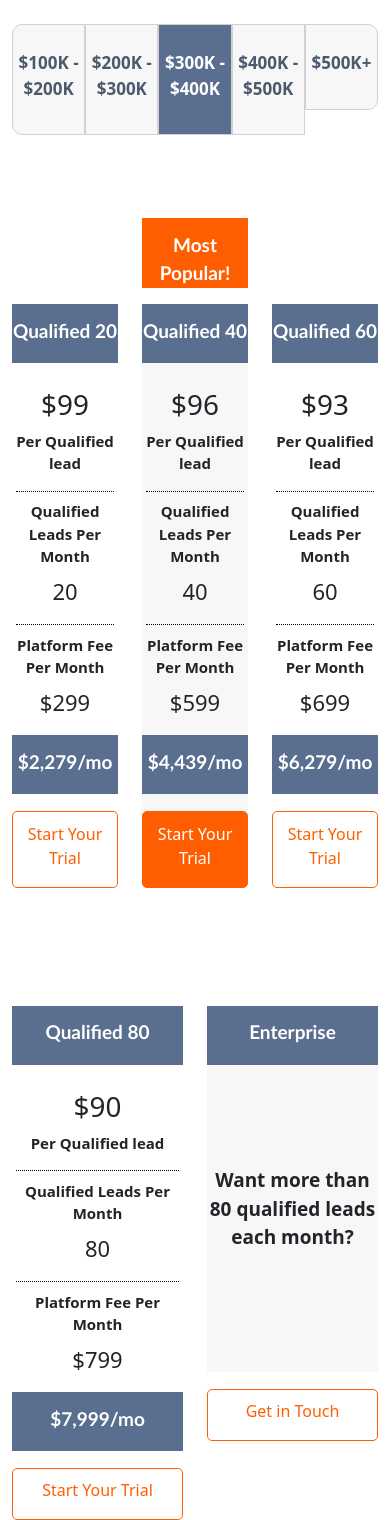
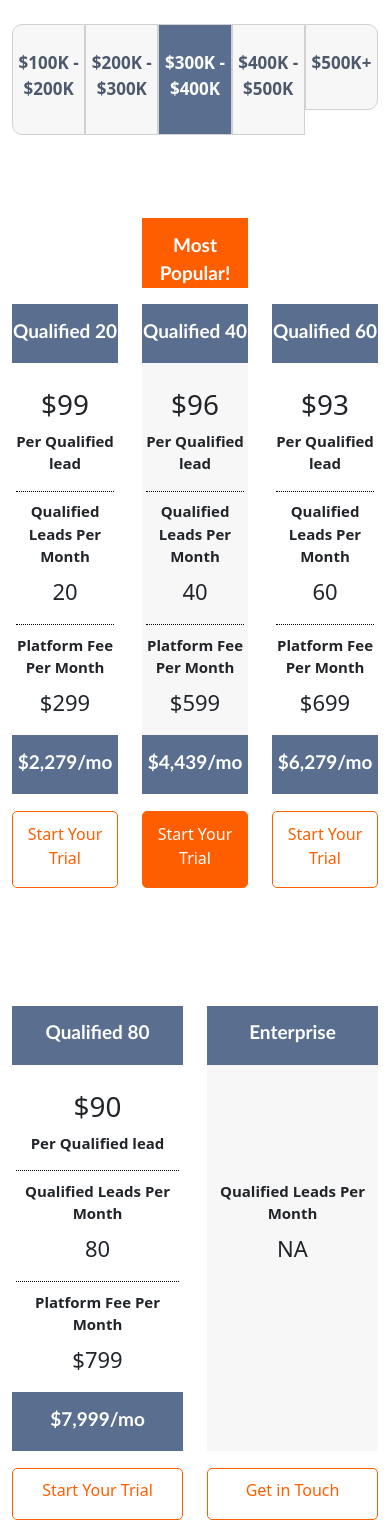
Before and after one commit to pawarss1/SquadView, a React (Create React App) app: page / in a window 390 px wide. Built offline with nearby package versions, Linux system fonts and the light colour scheme.

Commit message:
Fix: Made the design responsive

```diff
--- a/src/Body/Enterprise.js
+++ /dev/null
@@ -1,39 +0,0 @@
-import "./body.css";
-import { useState } from "react";
-import ModalComponent from "../Utils/ModalComponent";
-import ButtonComponent from "../Utils/ButtonComponent";
-
-export default function Enterprise(props) {
-  const [showModal, setShowModal] = useState(false);
-  const handleShowModal = () => {
-    setShowModal((prevShowModal) => !prevShowModal);
-  };
-
-  return (
-    <div>
-      <div className="display-hidden mostPopularDiv text-align-cls">
-        <p className="displayPlanDiv text-align-cls">Most Popular!</p>
-      </div>
-      <div className="planDivTop">
-        <p className="displayPlanDiv text-align-cls">{props.data.plan}</p>
-      </div>
-      <div className="enterprise-background">
-        <p className="enterprise-text">
-          Want more than 80 qualified leads each month?
-        </p>
-      </div>
-      <ButtonComponent
-        buttonClassList="btn-props btn-layout-normal"
-        textClassList="button-color-normal text-align-cls"
-        text="Get in Touch"
-        onClickHandler={handleShowModal}
-      />
-      <ModalComponent
-        showModal={showModal}
-        setShowModal={setShowModal}
-        planSelected={props.data.plan}
-        text="Get Started with SquadVoice"
-      />
-    </div>
-  );
-}
--- a/src/Body/Plan.js
+++ b/src/Body/Plan.js
@@ -15,46 +15,61 @@ export default function Plan(props) {
       <div
         className={`${
           props.index === popularPlanIndex ? "" : "display-hidden"
-        } mostPopularDiv text-align-cls`}
+        } most-popular-div text-align-cls`}
       >
-        <p className="displayPlanDiv text-align-cls">Most Popular!</p>
+        <p className="display-heading-inside-div text-align-cls">
+          Most Popular!
+        </p>
       </div>
-      <div className="planDivTop">
-        <p className="displayPlanDiv text-align-cls">{props.data.plan}</p>
+      <div className="plan-div-heading">
+        <p className="display-heading-inside-div text-align-cls">
+          {props.data.plan}
+        </p>
       </div>
       <div
         className={
-          props.index === popularPlanIndex
+          props.index === popularPlanIndex || props.data.plan === "Enterprise"
             ? "popular-background"
             : "normal-background"
         }
       >
-        <h1 className="displayPricePerQualifiedLeadCls">
+        <div
+          className={props.data.plan === "Enterprise" ? "display-hidden" : null}
+        >
+          <h1 className="display-price-per-qualified-lead">
             {props.data.pricePerLiveTransfer}
           </h1>
-        <p className="innerPlanDetails text-align-cls">Per Qualified lead</p>
-        <div className="separatorGrid">
-          <div className="seperatorCls" />
+          <p className="inner-plan-details text-align-cls">
+            Per Qualified lead
+          </p>
+          <div className="separator-grid">
+            <div className="seperator-border" />
           </div>
-        <p className="innerPlanDetails text-align-cls">
+        </div>
+        <p className="inner-plan-details text-align-cls">
           Qualified Leads Per Month
         </p>
-        <p className="innerPlanNumberDetails text-align-cls">
+        <p className="inner-plan-amount-details text-align-cls">
           {props.data.qualifiedLeadsPerMonth}
         </p>
-        <div className="separatorGrid">
-          <div className="seperatorCls" />
+        <div
+          className={props.data.plan === "Enterprise" ? "display-hidden" : null}
+        >
+          <div className="separator-grid">
+            <div className="seperator-border" />
           </div>
-        <p className="innerPlanDetails text-align-cls">
+          <p className="inner-plan-details text-align-cls">
             Platform Fee Per Month
           </p>
-        <p className="innerPlanNumberDetails text-align-cls">
+          <p className="inner-plan-amount-details text-align-cls">
             {props.data.totalPlatformPrice}
           </p>
-        <div className="planDivTop">
-          <p className="displayPlanDiv text-align-cls">
+          <div className="plan-div-heading">
+            <p className="display-heading-inside-div text-align-cls">
               {props.data.finalPackagePrice}/mo
             </p>
+          </div>
+        </div>
       </div>
       <ButtonComponent
         buttonClassList={`btn-props ${
@@ -67,10 +82,11 @@ export default function Plan(props) {
             ? "button-color-popular"
             : "button-color-normal"
         } text-align-cls`}
-          text="Start Your Trial"
+        text={
+          props.data.plan === "Enterprise" ? "Get in Touch" : "Start Your Trial"
+        }
         onClickHandler={handleShowModal}
       />
-      </div>
       <ModalComponent
         showModal={showModal}
         setShowModal={setShowModal}
--- a/src/Body/PlanRow.js
+++ b/src/Body/PlanRow.js
@@ -2,9 +2,16 @@ import "./body.css";
 import configData from "../../config/development.json";
 import { Container, Row, Col } from "react-bootstrap";
 import Plan from "./Plan";
-import Enterprise from "./Enterprise";
 
 export default function PlanRow(props) {
+  /*  Assumption 1.2- In the screenshot there is misisng plan, for "Qualified 60"
+      I did read the FAQ's but was still confused, so reached out to Meenakshi and Bhavya,
+      but got no response about the clarification.
+      I was confused about that which plan was supposed to be skipped. For eg- In screenshot,
+      for $100k-$200k, plan 60 was missing, so was it intensional or there is some logic behind it.
+      As there was no response, so I displayed all the 4 plans (20, 40, 60, 80) along with the enterprise plan,
+      resulting in 5 plans total.
+  */
   return (
     <div>
       <br />
@@ -18,7 +25,7 @@ export default function PlanRow(props) {
             )
           )}
           <Col>
-            <Enterprise data={configData.enterprisePlan} />
+            <Plan data={configData.enterprisePlan} />
           </Col>
         </Row>
       </Container>
--- a/src/Body/body.css
+++ b/src/Body/body.css
@@ -1,21 +1,17 @@
-.planDivTop {
+.plan-div-heading {
   height: auto;
   background-color: #5a6f90;
   min-height: 7vh;
 }
 
-.mostPopularDiv {
+.most-popular-div {
   height: auto;
   background-color: rgb(255, 94, 0);
   min-height: 7vh;
   margin-top: 7vh;
 }
 
-.mostPopularText {
-  color: #ffffff;
-}
-
-.displayPlanDiv {
+.display-heading-inside-div {
   color: #ffffff;
   font-weight: 600;
   font-family: "Gill Sans", sans-serif;
@@ -23,29 +19,29 @@
   font-size: 19px;
 }
 
-.displayPricePerQualifiedLeadCls {
+.display-price-per-qualified-lead {
   padding-top: 3vh;
   text-align: center;
   font-family: inherit;
 }
 
-.innerPlanDetails {
+.inner-plan-details {
   font-size: 15px;
   font-weight: 700;
 }
 
-.innerPlanNumberDetails {
+.inner-plan-amount-details {
   margin-top: -1vh;
   font-size: 22px;
 }
 
-.separatorGrid {
+.separator-grid {
   margin-left: 1vw;
   margin-right: 1vw;
   margin-bottom: 1vh;
 }
 
-.seperatorCls {
+.seperator-border {
   border-bottom: 1px dotted black;
 }
 
@@ -60,43 +56,3 @@
 .normal-background {
   background-color: #ffffff;
 }
-
-.enterprise-background {
-  min-height: 37.6vh;
-  background-color: #f7f7f7;
-}
-
-.enterprise-text {
-  text-align: center;
-  padding: 12vh 0;
-  font-size: 19px;
-  font-weight: 700;
-}
-
-@media screen and (max-width: 1200px) {
-  .enterprise-background {
-    min-height: 42vh;
-    background-color: #f7f7f7;
-  }
-}
-
-@media screen and (max-width: 992px) {
-  .enterprise-background {
-    min-height: 48vh;
-    background-color: #f7f7f7;
-  }
-}
-
-@media screen and (max-width: 768px) {
-  .enterprise-background {
-    min-height: 36.7vh;
-    background-color: #f7f7f7;
-  }
-}
-
-@media screen and (max-width: 460px) {
-  .enterprise-background {
-    min-height: 36.4vh;
-    background-color: #f7f7f7;
-  }
-}
```
Lines whose indentation alone changed are shown as unchanged.
